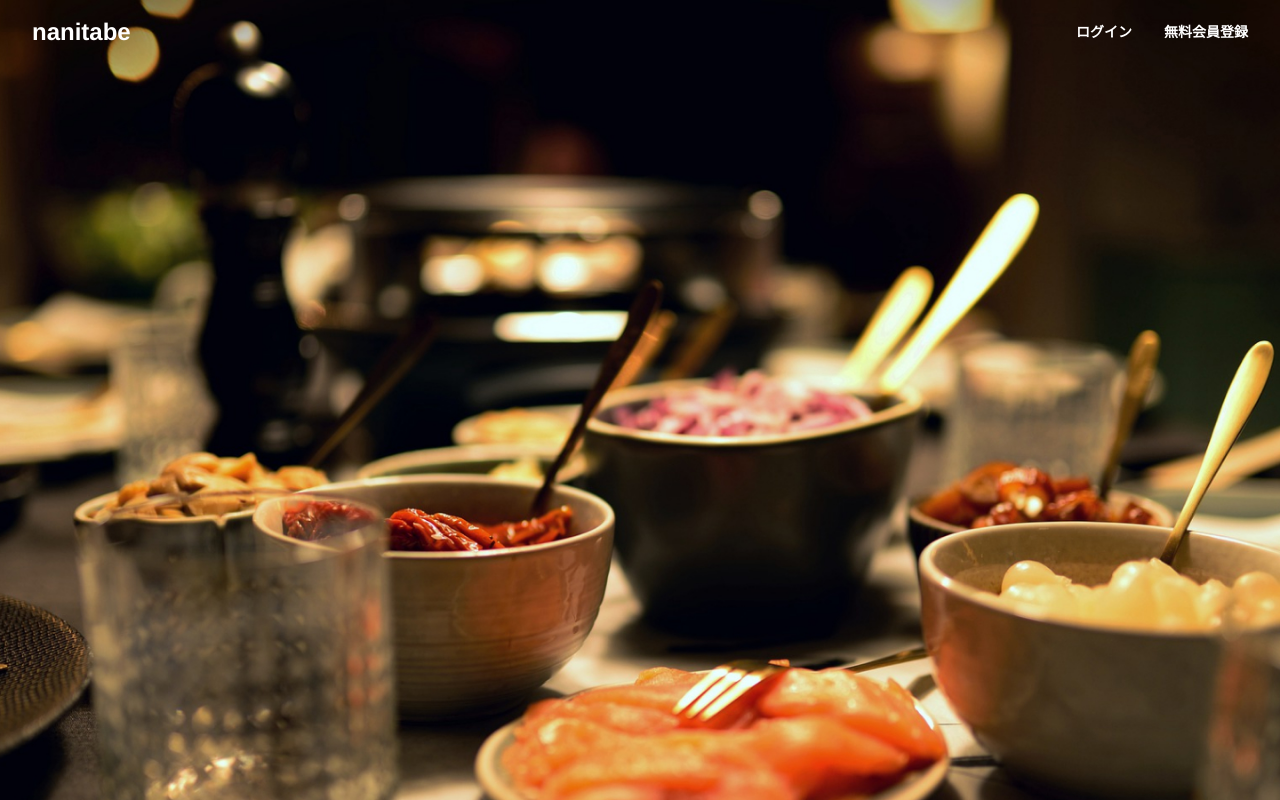
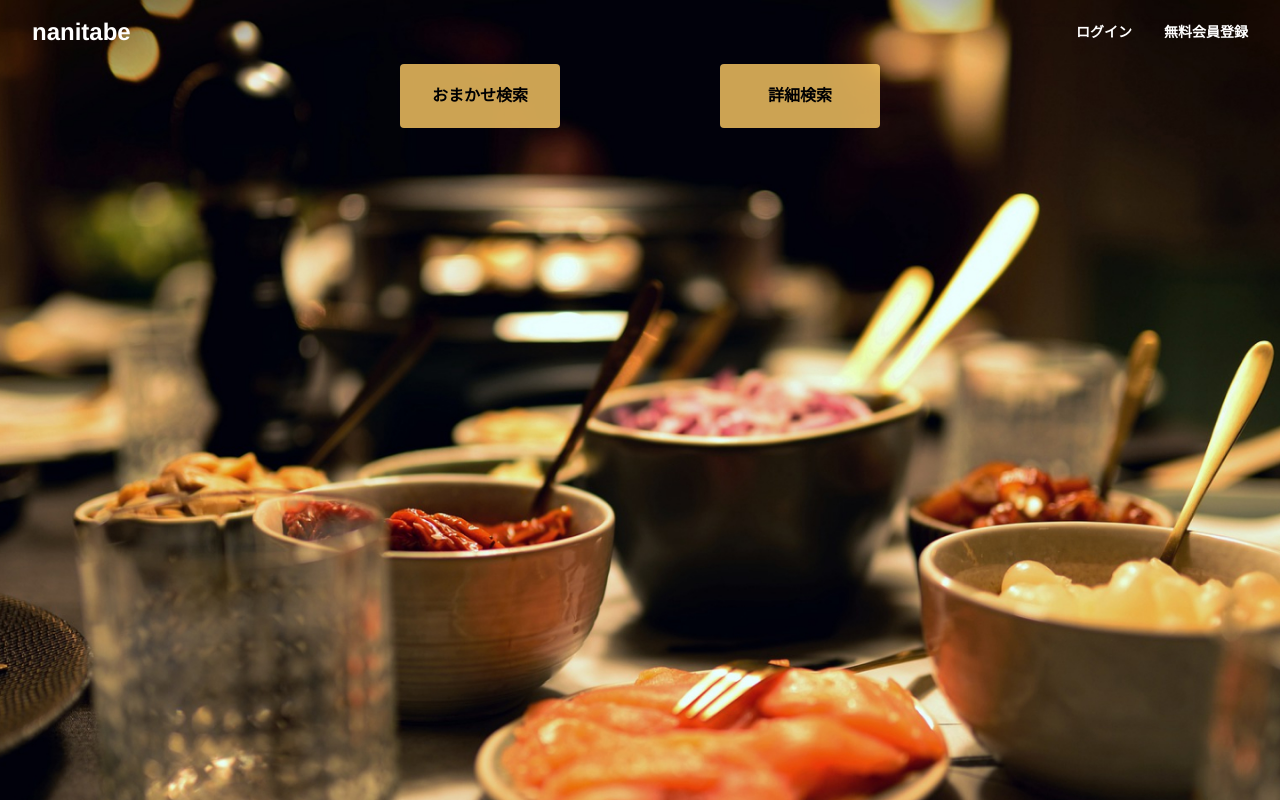
Before and after one commit to suzuki1108/nanitabe-front, a Vue app: page / in a window 1280 px wide. Built offline with nearby package versions, Linux system fonts and the light colour scheme.

Commit message:
Home画面で使用するボタンコンポーネント作成

```diff
--- /dev/null
+++ b/src/components/HomeScreenButton.vue
@@ -0,0 +1,18 @@
+<template>
+  <router-link
+    :to="url"
+    class="text-center w-40 py-5 bg-primary opacity-80 font-bold rounded hover:opacity-100"
+  >
+    <slot></slot>
+  </router-link>
+</template>
+
+<script lang="ts">
+import { defineComponent } from "vue";
+export default defineComponent({
+  name: "HomeScreenButton",
+  props: {
+    url: String,
+  },
+});
+</script>
--- a/src/views/Home.vue
+++ b/src/views/Home.vue
@@ -1,17 +1,23 @@
 <template>
   <div class="home relative w-full min-h-screen bg-cover bg-no-repeat">
     <header-component :is_bg_clear="true" />
+    <div class="flex justify-center gap-5 md:gap-40">
+      <home-screen-button url="/">おまかせ検索</home-screen-button>
+      <home-screen-button url="/">詳細検索</home-screen-button>
+    </div>
   </div>
 </template>
 
 <script lang="ts">
 import { defineComponent } from "vue";
 import HeaderComponent from "@/components/HeaderComponent.vue";
+import HomeScreenButton from "@/components/HomeScreenButton.vue";
 
 export default defineComponent({
   name: "Home",
   components: {
     HeaderComponent,
+    HomeScreenButton,
   }
 });
 </script>
```
